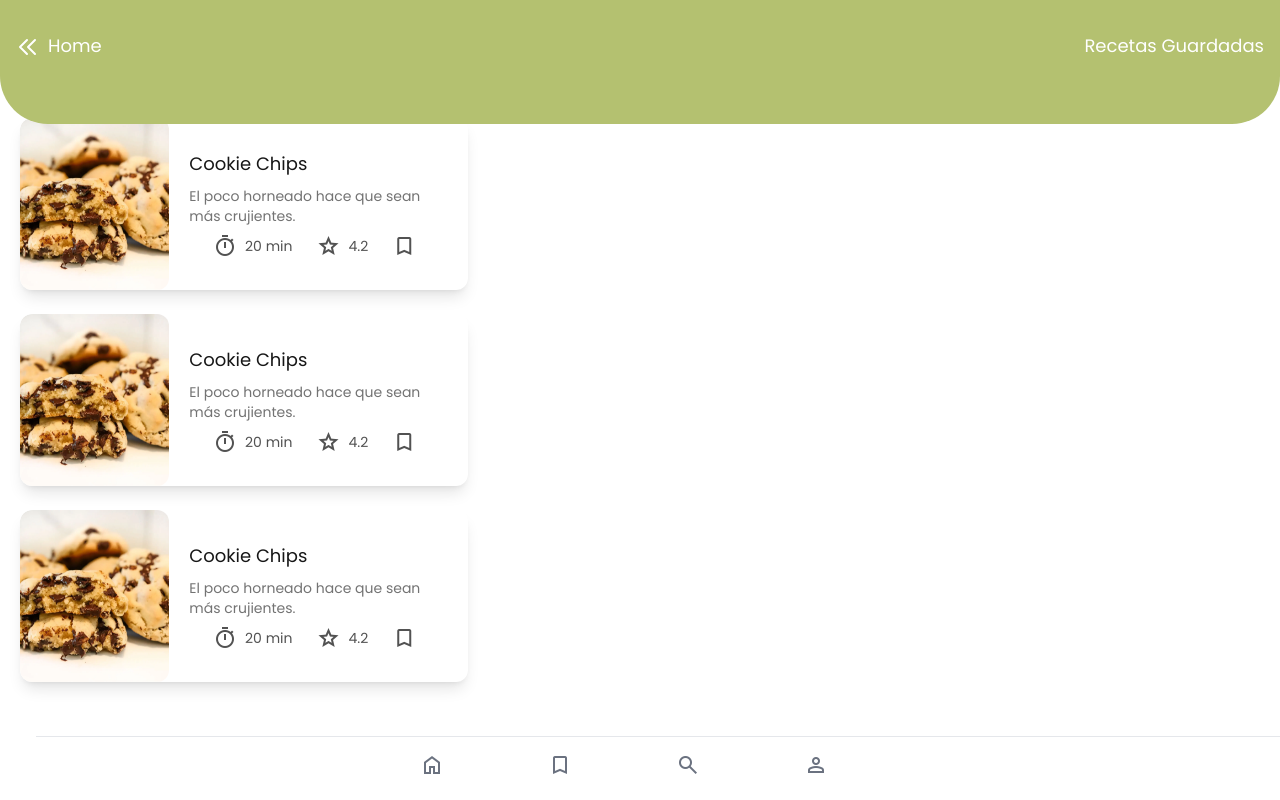
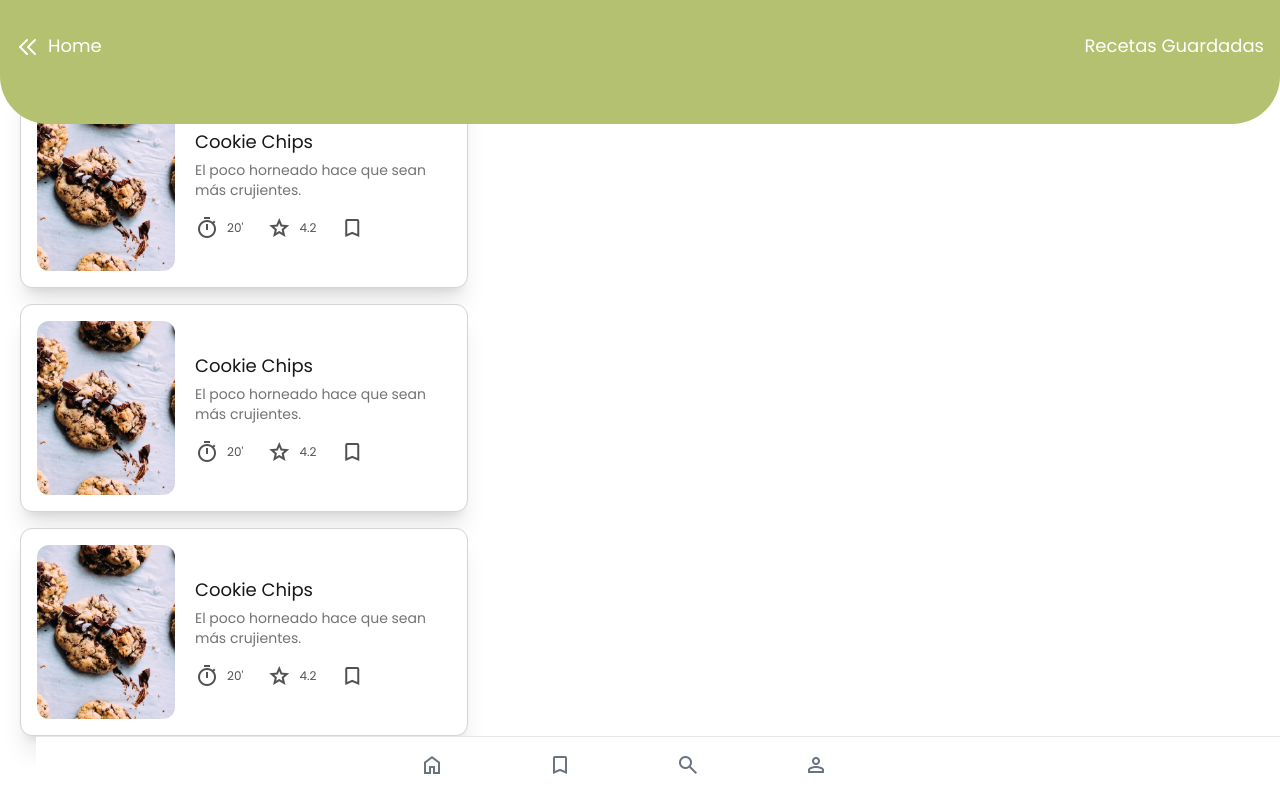
Before and after one commit to Cecimartinez/que-comemos, a React (Vite) app in the folder que-comemos-app/: page /saved-recipes in a window 1280 px wide. Built offline with nearby package versions, Linux system fonts and the light colour scheme.

Commit message:
CardRecipes component, updated

```diff
--- a/que-comemos-app/src/components/CardRecipes/CardRecipes.jsx
+++ b/que-comemos-app/src/components/CardRecipes/CardRecipes.jsx
@@ -1,21 +1,21 @@
 
 export const CardRecipes = () => {
   return (
-    <div className="flex max-w-md overflow-hidden bg-white rounded-xl shadow-lg mx-5 my-3">
-      <div className="w-1/3 h-full bg-cover bg-landscape">
-        <img className="h-full w-full rounded-xl" src="././cookie.webp" alt="Cookie Image" />
+    <div className="flex max-w-md  overflow-hidden  bg-white border border-neutral-300 rounded-xl shadow-xl mx-5 mt-4 py-4 px-4">
+      <div className="w-1/3 h-full  bg-cover bg-landscape flex justify-center items-center ">
+        <img className="h-full w-full  rounded-xl" src="././cookie.webp" alt="Cookie Image" />
       </div>
-      <div className="w-2/3 py-8 px-5">
+      <div className="w-2/3 px-5 flex flex-col justify-center items-start">
         <h1 className="text-lg font-medium text-neutral-900">Cookie Chips</h1>
-        <p className="mt-2 text-sm text-neutral-500">
+        <p className="mt-1 text-sm text-neutral-500">
           El poco horneado hace que sean más crujientes.
         </p>
-        <div className="flex justify-center items-center mt-2 gap-6 text-sm text-neutral-600">
+        <div className="flex justify-center items-center mt-4 gap-6 text-xs text-neutral-600">
 
           <div className="flex justify-center items-center ">
             <span className="mr-2 material-symbols-outlined "> timer
             </span>
-            <p className=""></p> 20 min
+            <p className=""></p> 20'
           </div>
 
           <div className="flex justify-center items-center ">
@@ -23,8 +23,6 @@ export const CardRecipes = () => {
             </span>
             <p className="py-2 px-1"></p> 4.2
           </div>
-
-
           <div className="flex justify-center items-center ">
             <span className="mr-2 material-symbols-outlined"> bookmark
             </span>
--- a/que-comemos-app/src/pages/Home/components/CardCarrousel/CardCarrousel.jsx
+++ b/que-comemos-app/src/pages/Home/components/CardCarrousel/CardCarrousel.jsx
@@ -3,7 +3,7 @@ import { StarIcons } from "../StarIcons/StarIcons"
 
 export const CardCarrousel = () => {
   return (
-    <div className="carrousel-container w-full py-2 my-2 px-2 grid md:grid-cols-2 xl:grid-cols-3 2xl:grid-cols-5">
+    <div className="carrousel-container w-full px-2 grid md:grid-cols-2 xl:grid-cols-3 2xl:grid-cols-5">
       {
         recetas.map((receta,index) => (
           <div
--- a/que-comemos-app/src/pages/SavedRecipes/SavedRecipes.jsx
+++ b/que-comemos-app/src/pages/SavedRecipes/SavedRecipes.jsx
@@ -16,7 +16,7 @@ export const SavedRecipes = () => {
       </div>
 
 
-      <div className="flex flex-col justify-center items-center h-full ">
+      <div className="flex flex-col justify-center  items-center h-full ">
         <CardRecipes/>
         <CardRecipes/>
         <CardRecipes/>
```
Also changed, not shown: que-comemos-app/public/cookie.webp.
